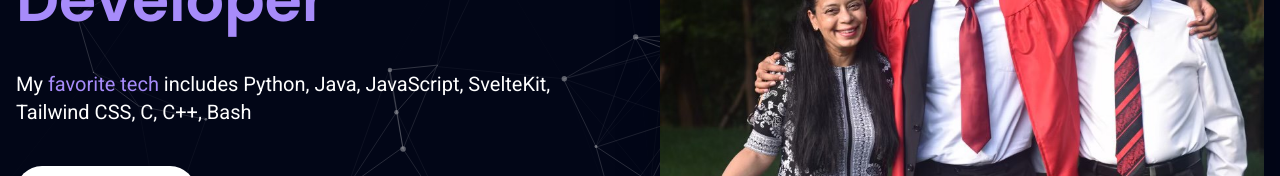
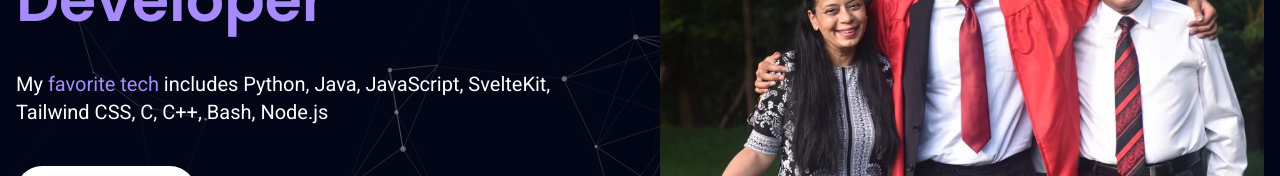
Before and after one commit to DanielLobo2025/My-Personal-Website, a SvelteKit app: page / in a window 1280 px wide. Shown: the part 329-505 px from the top of the page. Built offline with nearby package versions, Linux system fonts and the light colour scheme.

Commit message:
edited readme file

```diff
--- a/src/components/Main.svelte
+++ b/src/components/Main.svelte
@@ -49,7 +49,7 @@ let benefits = [
             </h2>
             <p class="text-base sm:text-lg md:text-xl">
                 My <span class="text-violet-400">favorite tech</span> includes Python, Java, JavaScript,
-                SvelteKit, Tailwind CSS, C, C++, Bash
+                SvelteKit, Tailwind CSS, C, C++, Bash, Node.js
             </p>
 
             <a href="https://www.linkedin.com/in/csdaniellobo/" class="blueShadow mx-auto lg:ml-0 text-base sm:text-lg md:text-xl poppins
```
Also changed, not shown: 1 other file (tests, documents, lock files or other folders).
